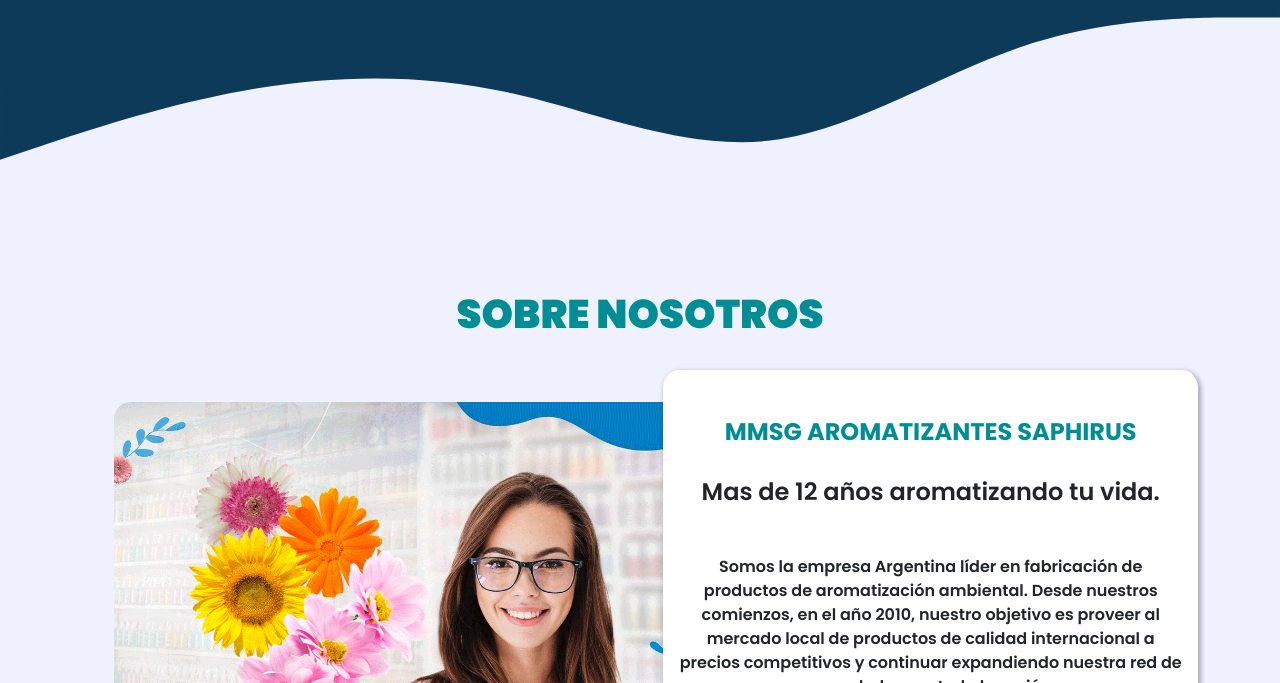
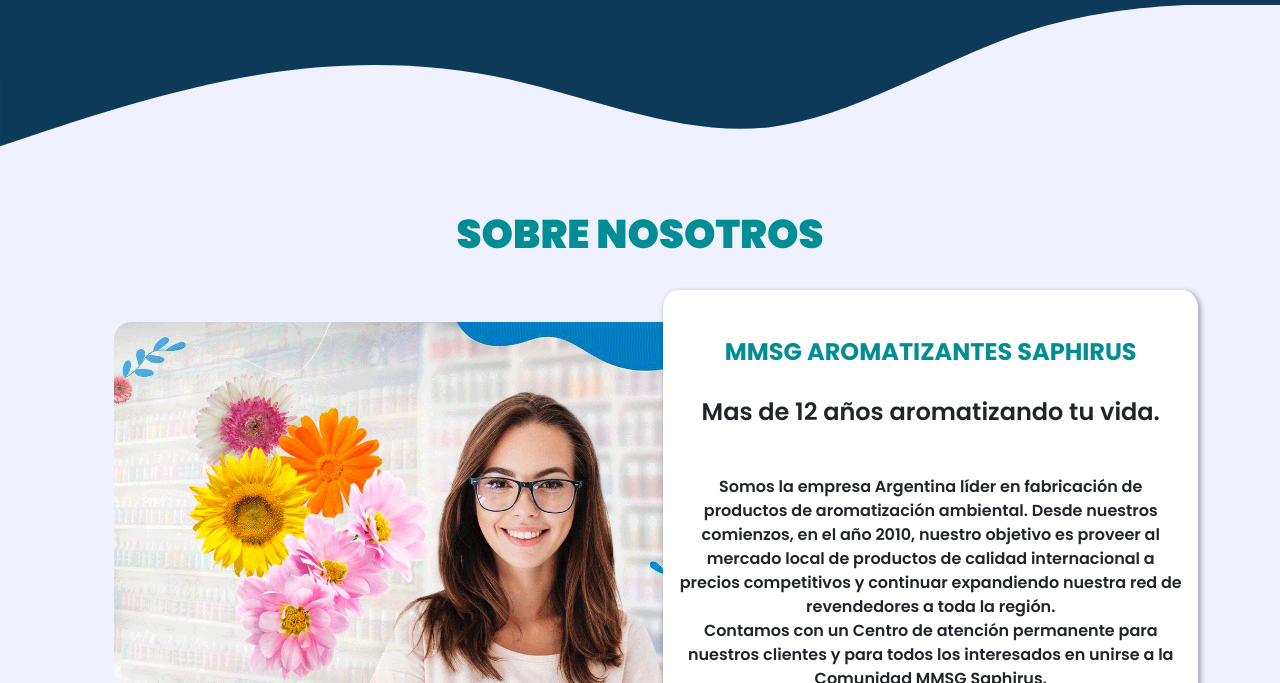
Before and after one commit to maximmusg/MmsgAromas, a website: page pages/nosotros.html in a window 1280 px wide. Shown: the part 117-800 px from the top of the page. Drawn offline with nearby package versions, Linux system fonts and the light colour scheme.

Commit message:
Ajustado altura de Wave

```diff
--- a/pages/nosotros.html
+++ b/pages/nosotros.html
@@ -98,7 +98,7 @@
     <div class="row">
       <div class="col-12">
         <div class="header__wave">
-          <svg xmlns="http://www.w3.org/2000/svg" viewBox="0 50 1440 320">
+          <svg xmlns="http://www.w3.org/2000/svg" viewBox="0 65 1440 230">
             <path
               fill="#0E3A5A"
               fill-opacity="1"
@@ -108,6 +108,7 @@
         </div>
       </div>
     </div>
+    <!-- contenido -->
     <div class="container text-center">
 
       <div class="title__section">
```
Also changed, not shown: index.html (+1 -1 lines), pages/carrito.html (+1 -1 lines), pages/cuenta.html (+1 -1 lines), pages/tienda.html (+1 -1 lines), pages/vende.html (+1 -1 lines).
